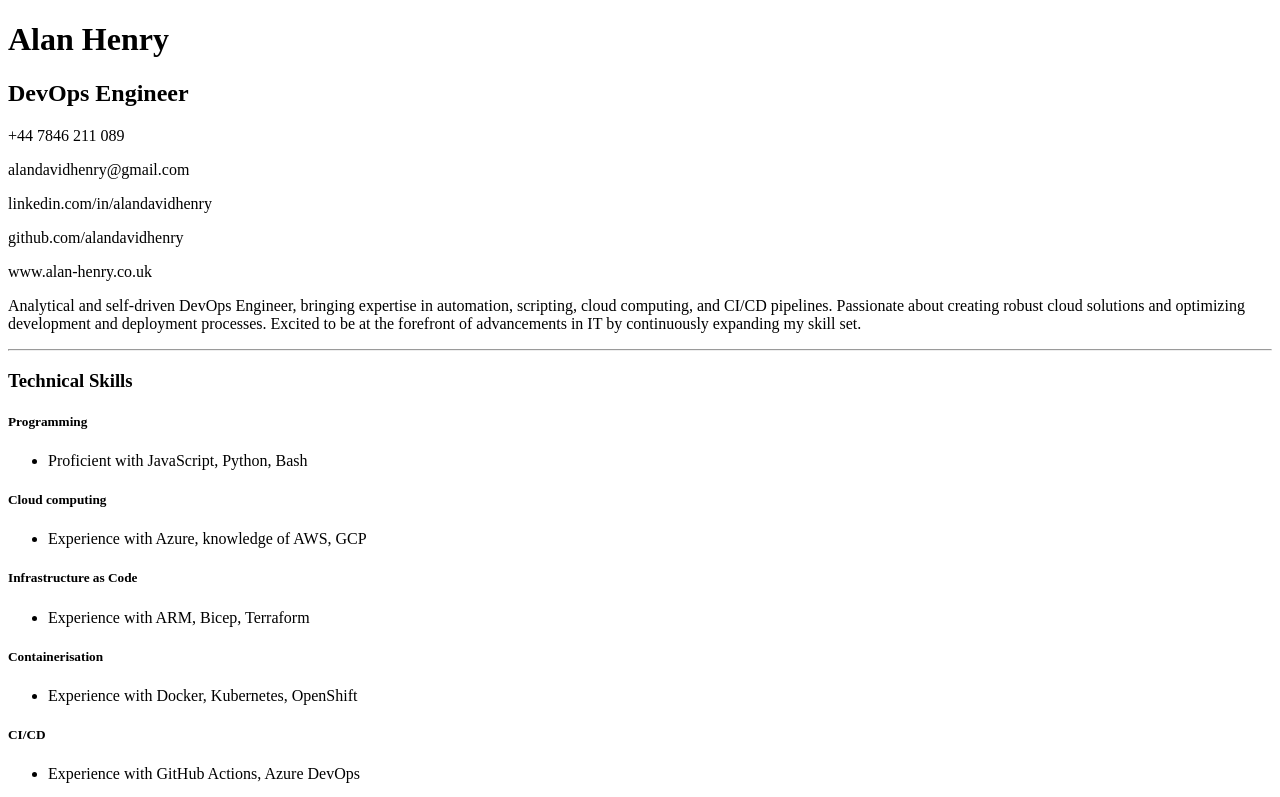
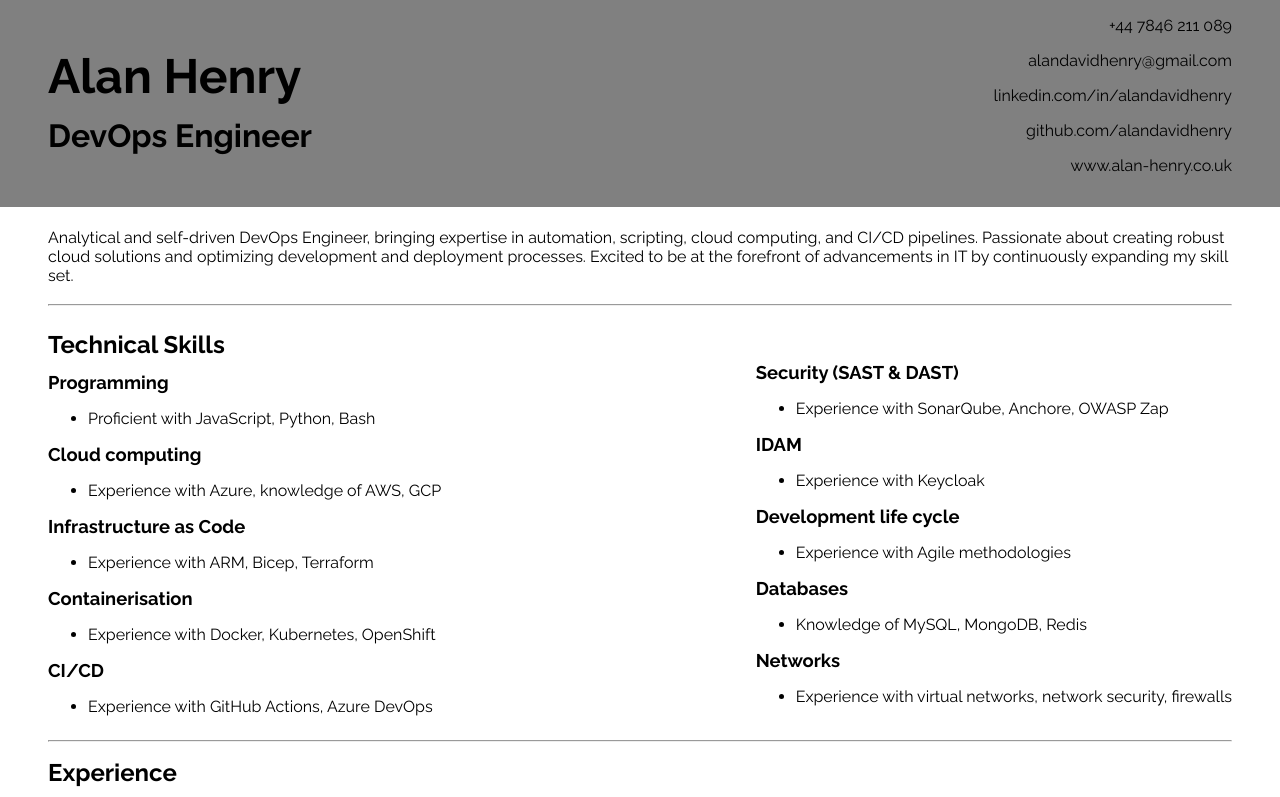
Before and after one commit to alandavidhenry/cloud-resume-challenge, a plain HTML site: page src/index.html in a window 1280 px wide. Shown: the top 797 px of the page. Drawn offline with Linux system fonts and the light colour scheme.

Commit message:
add styling

```diff
--- a/src/index.html
+++ b/src/index.html
@@ -3,15 +3,22 @@
   <head>
     <meta charset="UTF-8" />
     <meta name="viewport" content="width=device-width, initial-scale=1.0" />
+    <link rel="preconnect" href="https://fonts.googleapis.com" />
+    <link rel="preconnect" href="https://fonts.gstatic.com" crossorigin />
+    <link
+      href="https://fonts.googleapis.com/css2?family=Raleway:ital,wght@0,100..900;1,100..900&display=swap"
+      rel="stylesheet"
+    />
+    <link rel="stylesheet" href="style.css" />
     <title>Alan Henry's Resume</title>
   </head>
   <body>
     <header>
-      <div>
+      <div class="title">
         <h1>Alan Henry</h1>
         <h2>DevOps Engineer</h2>
       </div>
-      <div>
+      <div class="links">
         <p>+44 7846 211 089</p>
         <p>alandavidhenry@gmail.com</p>
         <p>linkedin.com/in/alandavidhenry</p>
@@ -20,7 +27,7 @@
       </div>
     </header>
     <main>
-      <div>
+      <div class="profile">
         <p>
           Analytical and self-driven DevOps Engineer, bringing expertise in
           automation, scripting, cloud computing, and CI/CD pipelines.
@@ -30,8 +37,8 @@
         </p>
       </div>
       <hr />
-      <div>
-        <div>
+      <div class="skills">
+        <div class="skills-col-1">
           <h3>Technical Skills</h3>
           <h5>Programming</h5>
           <ul>
@@ -54,7 +61,7 @@
             <li>Experience with GitHub Actions, Azure DevOps</li>
           </ul>
         </div>
-        <div>
+        <div class="skills-col-2">
           <h5>Security (SAST & DAST)</h5>
           <ul>
             <li>Experience with SonarQube, Anchore, OWASP Zap</li>
@@ -187,7 +194,7 @@
         </ul>
       </div>
       <hr />
-      <div>
+      <div class="education">
         <h3>Education</h3>
         <h4>BEng (Hons) Automotive Engineering</h4>
         <h5>University of Huddersfield (2002 - 2006)</h5>
@@ -195,11 +202,11 @@
       <hr />
       <div>
         <h3>Certifications</h3>
-        <div>
+        <div class="certifications">
           <h4>Network+</h4>
           <h5>CompTIA (March 2023)</h5>
         </div>
-        <div>
+        <div class="certifications">
           <h4>Azure Administrator AZ-104 (In progress)</h4>
           <h5>Microsoft</h5>
           <h5>2002 - 2006</h5>
--- /dev/null
+++ b/src/style.css
@@ -0,0 +1,78 @@
+body {
+  font-family: "Raleway";
+  margin: 0;
+  padding: 0;
+}
+
+header {
+    background-color: grey;
+    margin: 0;
+    padding: 1rem 3rem;
+    display: flex;
+    flex-direction: row;
+    flex-wrap: wrap;
+    justify-content: space-between;
+}
+
+main {
+    margin: 0 3rem;
+}
+
+h1 {
+  font-size: 3rem;
+  margin: 2rem 0 0.8rem 0;
+}
+h2 {
+  font-size: 2rem;
+  margin: 0 0 0 0;
+}
+h3 {
+  font-size: 1.5rem;
+  margin: 1rem 0 0.8rem 0;
+}
+h4 {
+  font-size: 1.3rem;
+  margin: 0 0 0.5rem 0;
+}
+h5 {
+  font-size: 1.15rem;
+  margin: 0 0 0.5rem 0;
+}
+p {
+  font-size: 1rem;
+  margin: 0 0 1rem 0;
+}
+ul {
+  font-size: 1rem;
+}
+li {
+  font-size: 1rem;
+  margin: 0 0 0.5rem 0;
+}
+
+.links {
+    text-align: right;
+}
+
+.profile {
+    margin: 1.3rem 0 1.2rem 0;
+}
+
+.skills {
+    display: flex;
+    flex-direction: row;
+    flex-wrap: wrap;
+    justify-content: space-between;
+}
+
+.skills-col-2 {
+    margin: 3rem 0 0 0;
+}
+
+.education {
+    margin: 0 0 1.5rem 0;
+}
+
+.certifications {
+    margin: 0 0 1.5rem 0;
+}
```
